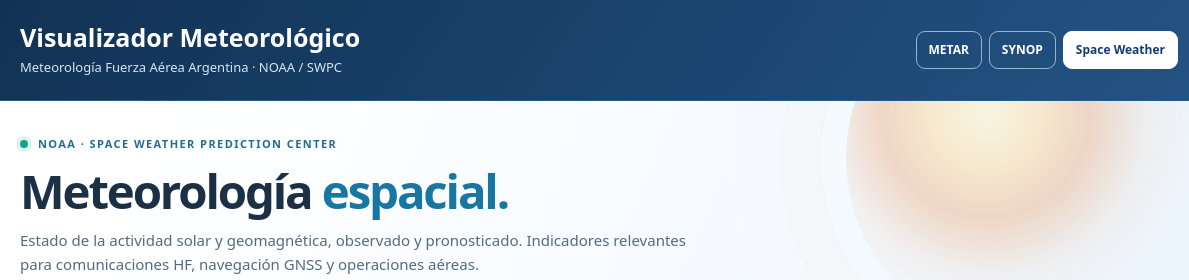
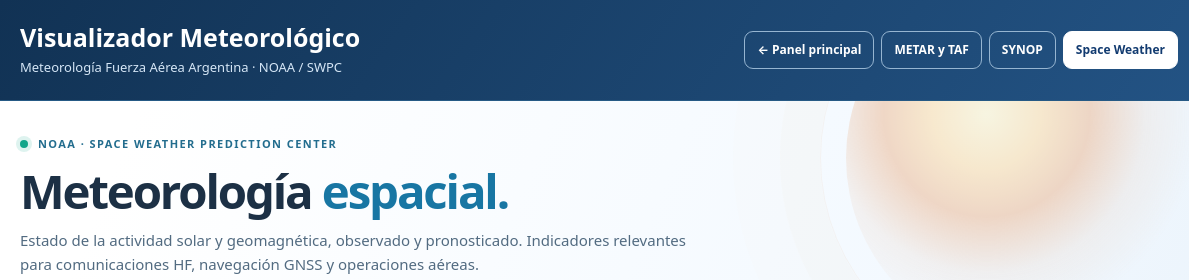
Before and after one commit to mauricioNico/visualizadorMeteorologico, a plain HTML site: page space-weather.html in a window 1280 px wide. Shown: the top 280 px of the page, 0-1189 px from the left. Drawn offline with Linux system fonts and the light colour scheme; no server answers.

Commit message:
feat: agregar navegación al inicio y a METAR/TAF desde Space Weather

```diff
--- a/space-weather.html
+++ b/space-weather.html
@@ -176,7 +176,8 @@
       </div>
       <div class="header-links">
         <nav aria-label="Navegación de visualizadores">
-          <a href="index.html">METAR</a>
+          <a href="index.html">← Panel principal</a>
+          <a href="metar.html">METAR y TAF</a>
           <a href="synop.html">SYNOP</a>
           <a href="space-weather.html" aria-current="page">Space Weather</a>
         </nav>
```
